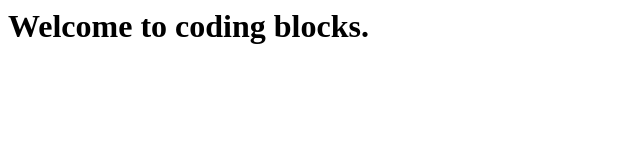
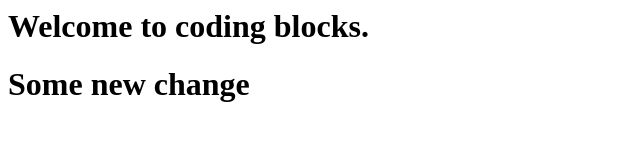
Before and after one commit to gupta123456/workshop-oss, a plain HTML site: page index.html in a window 1280 px wide. Shown: the whole page, without its empty margins (0-640 px from the left). Drawn offline with Linux system fonts and the light colour scheme.

Commit message:
Update index.html

```diff
--- a/index.html
+++ b/index.html
@@ -1 +1,2 @@
 <h1>Welcome to coding blocks.</h1>
+<h1>Some new change</h1>
```
